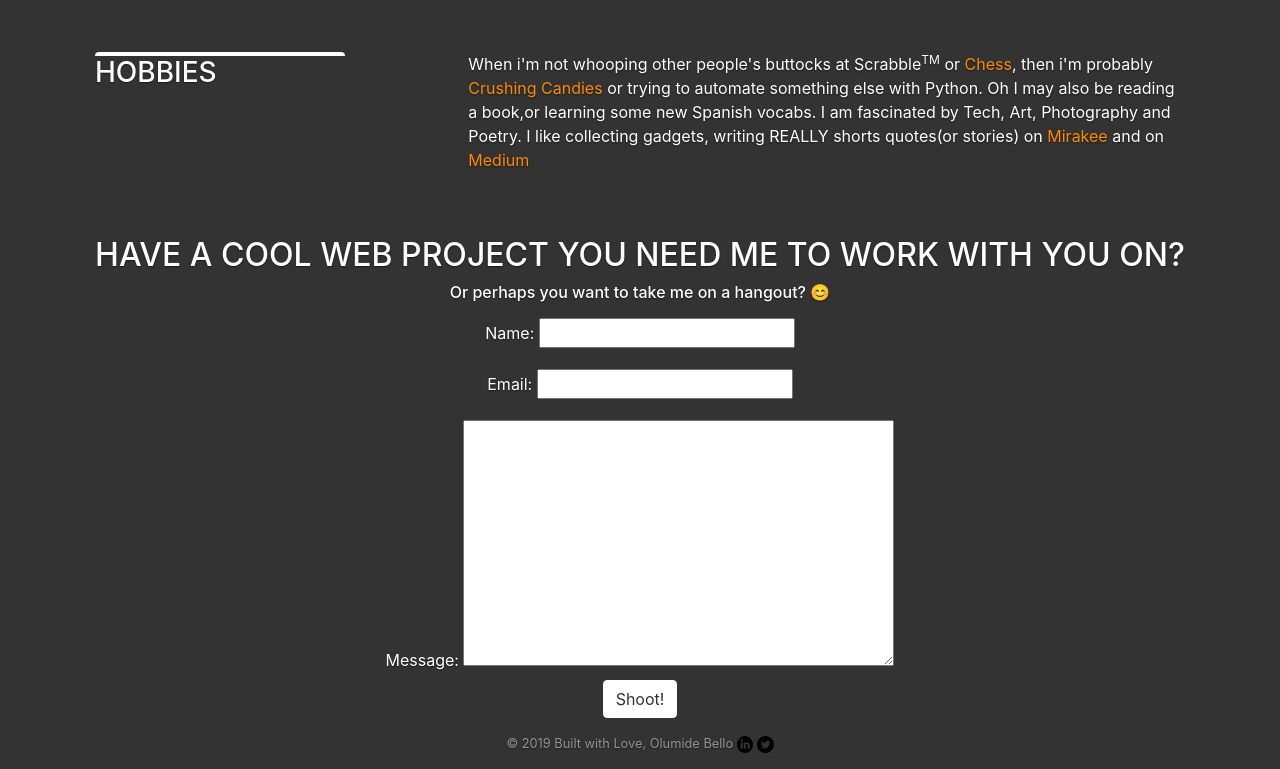
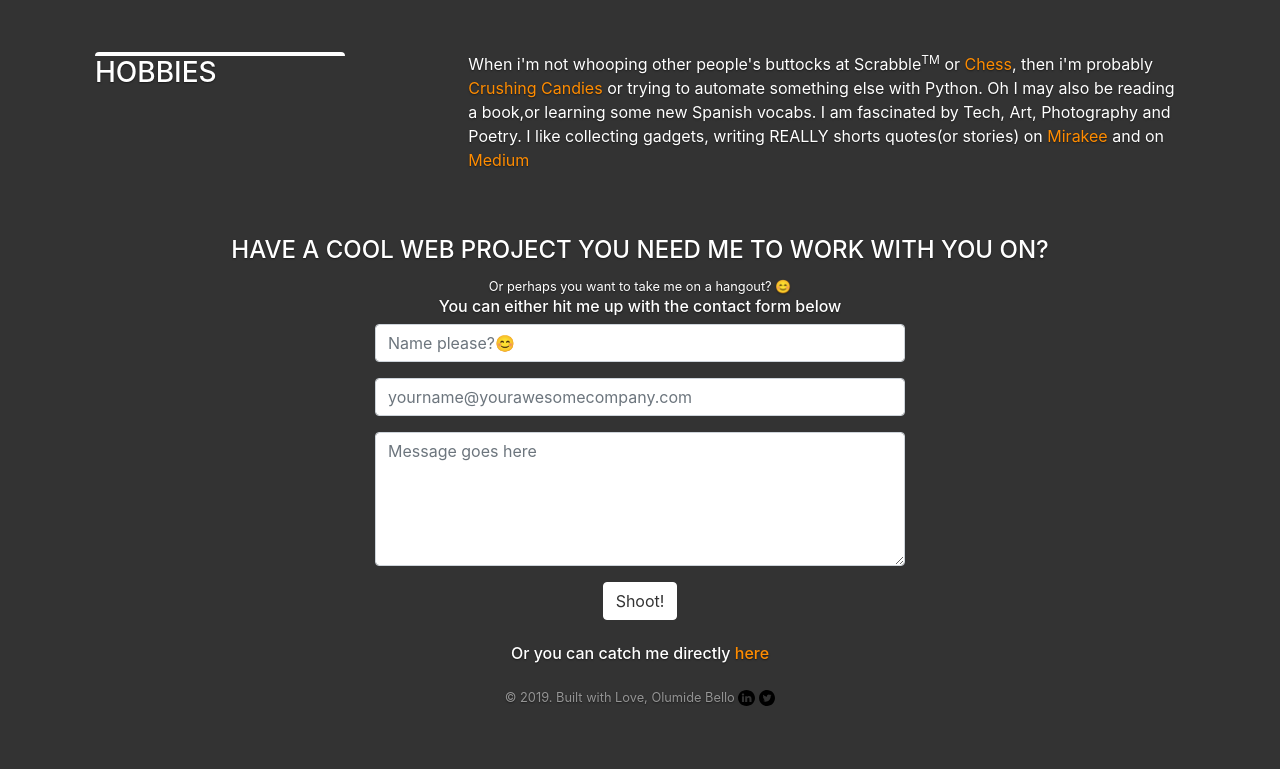
Before and after one commit to themaleem/portfolio-project, a Django app: page / in a window 1280 px wide. Shown: the part 1770-2539 px from the top of the page. After the commit the page ends 2476 px from the top, so only its background shows below. Run offline with Django 3.2, Linux system fonts and the light colour scheme; some libraries are stand-ins or nearby versions.

Commit message:
contact form pretty

```diff
--- a/jobs/forms.py
+++ /dev/null
@@ -1,6 +0,0 @@
-from django import forms
-
-class ContactForm(forms.Form):
-    name = forms.CharField(required=True, max_length=100)
-    email = forms.EmailField(required=True)
-    message=forms.CharField(required=True,widget=forms.Textarea)
--- a/jobs/templates/jobs/home.html
+++ b/jobs/templates/jobs/home.html
@@ -16,10 +16,10 @@
     <!-- Custom styles for this template -->
     <link href="{% static 'css/cover.css' %}" rel="stylesheet">
     <style>
-      .row a{
+      .row a, h6 a{
         color:darkorange;
       }
-      .row a:hover{
+      .row a:hover, h6 a:hover{
         color:darkorange;
       }
 
@@ -102,37 +102,34 @@
       </div>
     </div>
     <div id="contact" class="text-center justify-content-center pt-5">
-      <h2>HAVE A COOL WEB PROJECT YOU NEED ME TO WORK WITH YOU ON?</h2>
-      <h6>Or perhaps you want to take me on a hangout? 😊</h6>
-      <form action="{% url 'home' %}" method="POST">
-          <div class="">
-            {% csrf_token %}
-            <div class="">
-              {{ form.name.errors }}
-              {{ form.name.label_tag }}
-              {{ form.name }}
-            </div>
-            <div class="">
-              {{ form.email.errors }}
-              {{ form.email.label_tag }}
-              {{ form.email }}
-            </div>
-            <div class="">
-              {{ form.message.errors }}
-              {{ form.message.label_tag }}
-              {{ form.message }}
-            </div>
-            <input type="submit" class="btn btn-secondary" value="Shoot!">
-          </div>
+      <h4>HAVE A COOL WEB PROJECT YOU NEED ME TO WORK WITH YOU ON?</h4>
+      <small>Or perhaps you want to take me on a hangout? 😊</small>
+      <h6> You can either hit me up with the contact form below</h6>
+
+      <div class="row">
+        <div class="col-md-6 offset-md-3">
+        <form action="" method="POST">
+      {% csrf_token %}
+      <div class="form-group">
+            <input type="text" name="name" class="form-control" id="username" placeholder="Name please?😊">
+        </div>
+        <div class="form-group">
+            <input type="email" name="email" class="form-control" id="email" placeholder="yourname@yourawesomecompany.com">
+        </div>
+        <div class="form-group">
+          <textarea class="form-control" rows=5 name="message" id="message" placeholder="Message goes here"></textarea>
+        </div>
+        <input type="submit" class="btn btn-secondary" value="Shoot!">
       </form>
-      {%if response %}
-        <h1>{{response}}</h1>
-        {% endif %}
+        </div>
+      </div><br>
+      <h6>Or you can catch me directly <a href="tel:+2349072635118">here</a> </h6>
+
     </div>
   </div>
   <footer class="pt-3 mastfoot mt-auto text-center">
     <div class="inner">
-      <p>&copy {% now "Y" %} Built with Love, Olumide Bello  <a href="https://www.linkedin.com/in/olumide-bello-6b32b28a/"><img src="{% static "files/010-linkedin.svg" %}" alt="linkedin"></a>  <a href="https://twitter.com/olumidee__"><img src="{% static "files/013-twitter-1.svg" %}" alt="twitter"></a></p>
+      <p>&copy {% now "Y" %}. Built with Love, Olumide Bello  <a href="https://www.linkedin.com/in/olumide-bello-6b32b28a/"><img src="{% static "files/010-linkedin.svg" %}" alt="linkedin"></a>  <a href="https://twitter.com/olumidee__"><img src="{% static "files/013-twitter-1.svg" %}" alt="twitter"></a></p>
     </div>
   </footer>
 </div>
--- a/jobs/urls.py
+++ b/jobs/urls.py
@@ -2,6 +2,6 @@ from django.urls import path
 from jobs import views
 # app_name="jobs"
 urlpatterns = [
-    path(r'', views.project, name="project"),
+    path('', views.project, name="project"),
     path('<int:job_id>',views.jobdetail,name="jobdetail"),
 ]
--- a/jobs/views.py
+++ b/jobs/views.py
@@ -1,27 +1,22 @@
-from django.shortcuts import render
+from django.shortcuts import render,redirect
 from jobs.models import Jobs
-from jobs.forms import *
 from django.core.mail import send_mail
 from django.conf import settings
+from django.contrib import messages
+
 # Create your views here.
 def home(request):
-    form = ContactForm(request.POST)
+    if request.method=="POST":
+        subject = "MESSAGE FROM VISITOR ON MALEEMNG"
+        message = request.POST['message'] + request.POST['email']
+        emailFrom = request.POST['email']
+        emailTo = [settings.EMAIL_HOST_USER]
+        send_mail(subject, message, emailFrom, emailTo, fail_silently=False)
+        # messages.success(request,'I got your invitiation to coffee 😊')
+        print(subject,emailFrom)
+        return redirect('home')
 
-    context = {
-        'form':form
-    }
-    if form.is_valid():
-        subject = "MESSAGE FROM VISITOR ON MALEEMNG"
-        message = form.cleaned_data['message'] + form.cleaned_data['email']
-        emailFrom = form.cleaned_data['email']
-        emailTo = [settings.EMAIL_HOST_USER]
-        send_mail(subject, message, emailFrom, emailTo, fail_silently=True)
-        response = 'Message Sent! I\'ll get back to you soon'
-        context = {'response': response, 'form': form}
-
-
-
-    return render(request, 'jobs/home.html',context)
+    return render(request, 'jobs/home.html')
 
 def project(request):
     jobs = Jobs.objects.all()
```
